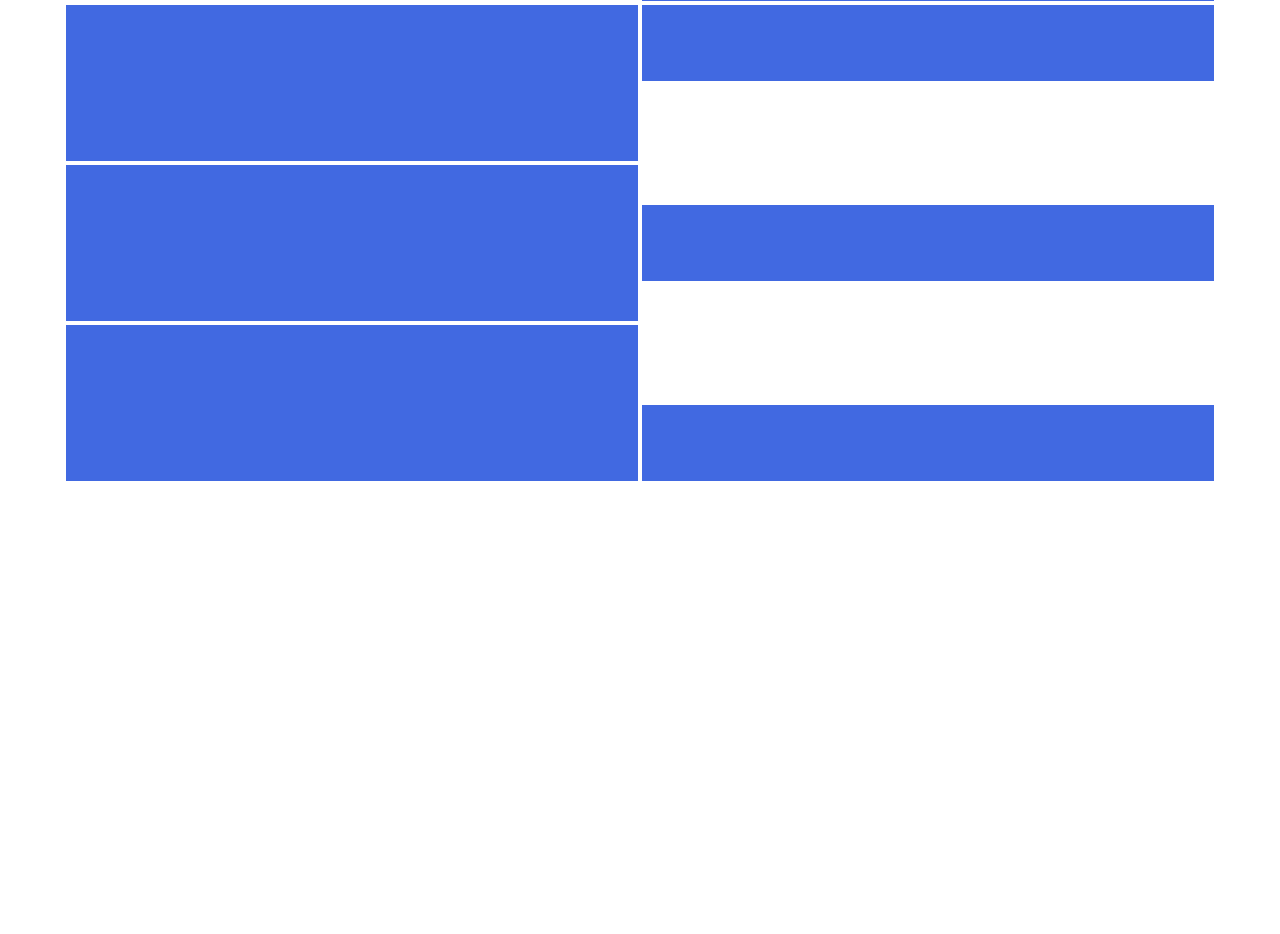
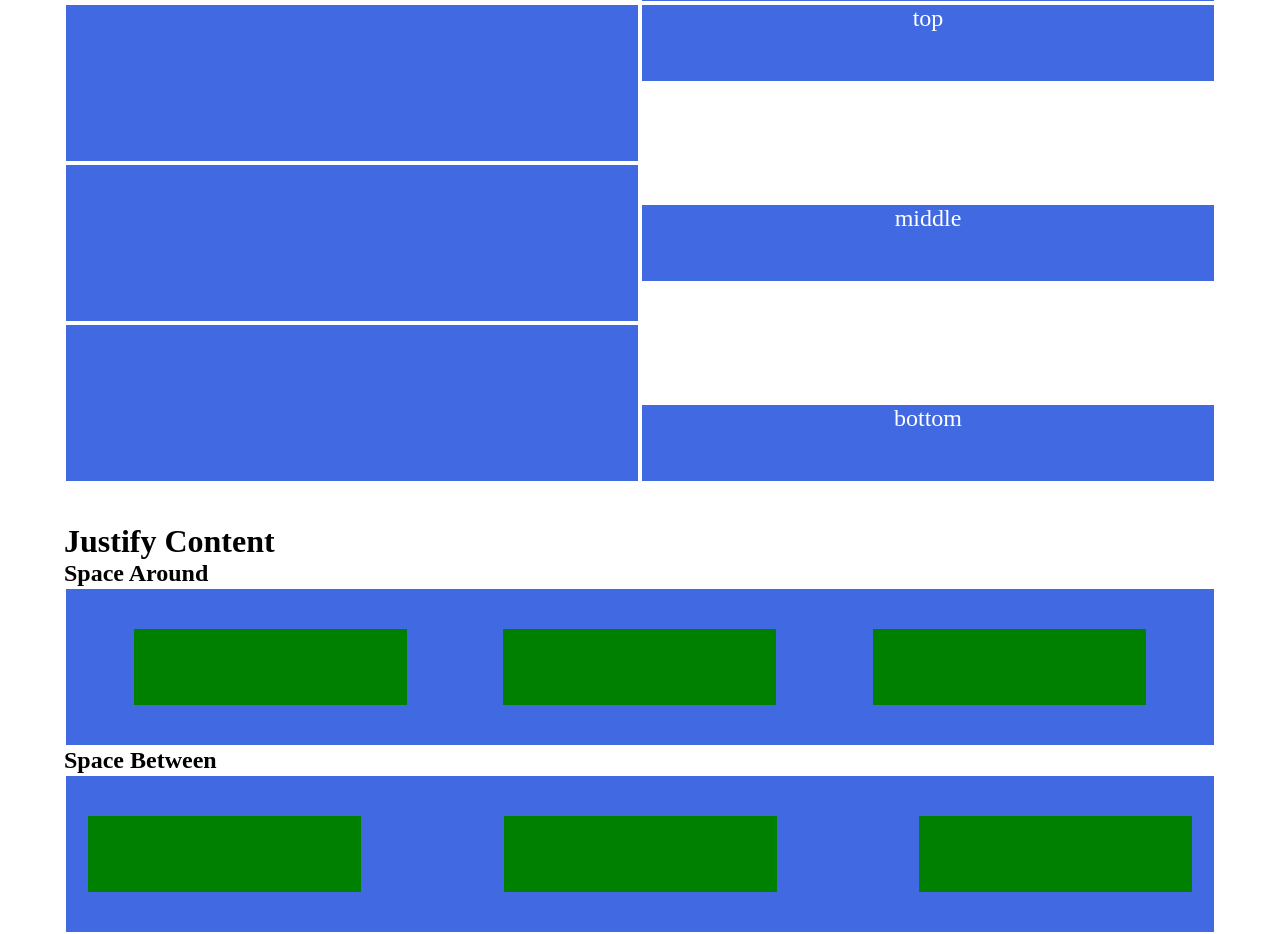
Before and after one commit to samuelecozzubbo/html-css-12bool, a plain HTML site: page bonus/bonus.html in a window 1280 px wide. Shown: the part 475-1409 px from the top of the page. Before the commit the page ends 958 px from the top, so only its background shows below. Drawn offline with Linux system fonts and the light colour scheme.

Commit message:
bonus completed

```diff
--- a/bonus/bonus.html
+++ b/bonus/bonus.html
@@ -90,18 +90,78 @@
             <!-- Row 4 -->
             <div class="row align-top">
                 <div class="col-6 double"></div>
-                <div class="col-6"></div>
+                <div class="col-6">
+                    <div class="box">
+                        <div class="box-text">top</div>
+                    </div>
+                </div>
             </div>
             <!-- Row 5 -->
             <div class="row align-center">
                 <div class="col-6 double"></div>
-                <div class="col-6"></div>
+                <div class="col-6">
+                    <div class="box">
+                        <div class="box-text">middle</div>
+                    </div>
+                </div>
             </div>
             <!-- Row 6 -->
             <div class="row align-bottom">
                 <div class="col-6 double"></div>
-                <div class="col-6"></div>
+                <div class="col-6">
+                    <div class="box">
+                        <div class="box-text">bottom</div>
+                    </div>
+                </div>
             </div>
+    </section>
+
+    <!-- SECTION 3 -->
+    <section id="section3">
+        <div class="container">
+            <div class="title">Justify Content</div>
+            <div class="sub-title">Space Around</div>
+            <!-- Row 1 -->
+            <div class="row double">
+                <div class="col-12">
+                    <div class="box blue">
+                        <!-- ROW INSIDE -->
+                        <div class="row space-around ">
+                            <div class="col-3 blue-border">
+                                <div class="box green"></div>
+                            </div>
+                            <div class="col-3 blue-border">
+                                <div class="box green"></div>
+                            </div>
+                            <div class="col-3 blue-border">
+                                <div class="box green"></div>
+                            </div>
+                        </div>
+                    </div>
+
+                </div>
+            </div>
+            <div class="sub-title">Space Between</div>
+            <!-- Row 2 -->
+            <div class="row double">
+                <div class="col-12">
+                    <div class="box blue">
+                        <!-- ROW INSIDE -->
+                        <div class="row space-between">
+                            <div class="col-3 blue-border">
+                                <div class="box green"></div>
+                            </div>
+                            <div class="col-3 blue-border">
+                                <div class="box green"></div>
+                            </div>
+                            <div class="col-3 blue-border">
+                                <div class="box green"></div>
+                            </div>
+                        </div>
+                    </div>
+                </div>
+            </div>
+        </div>
     </section>
 
 </body>
--- a/css/style.css
+++ b/css/style.css
@@ -14,6 +14,11 @@
 
 .title{
     font-size: 2em;
+    font-weight: bolder;
+}
+
+.sub-title{
+    font-size: 1.5em;
     font-weight: bolder;
 }
 
@@ -67,6 +72,14 @@
     justify-content: flex-end;
 }
 
+.space-between{
+    justify-content: space-between;
+}
+
+.space-around{
+    justify-content: space-around;
+}
+
 .align-top{
     align-items: flex-start;
 }
```
